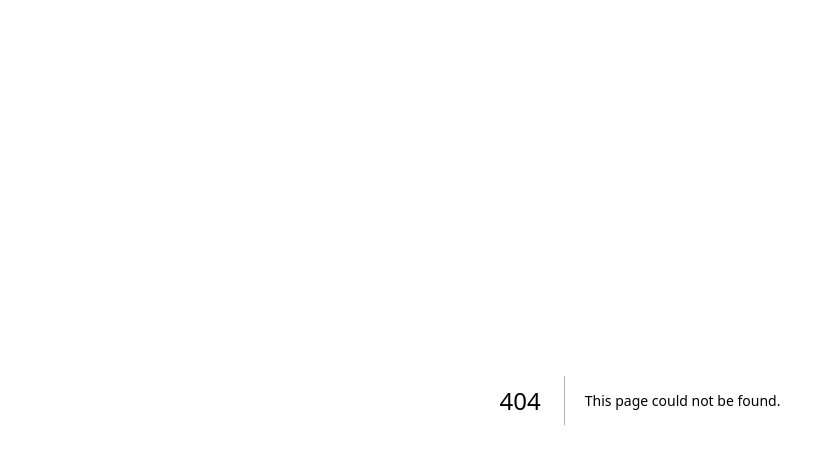
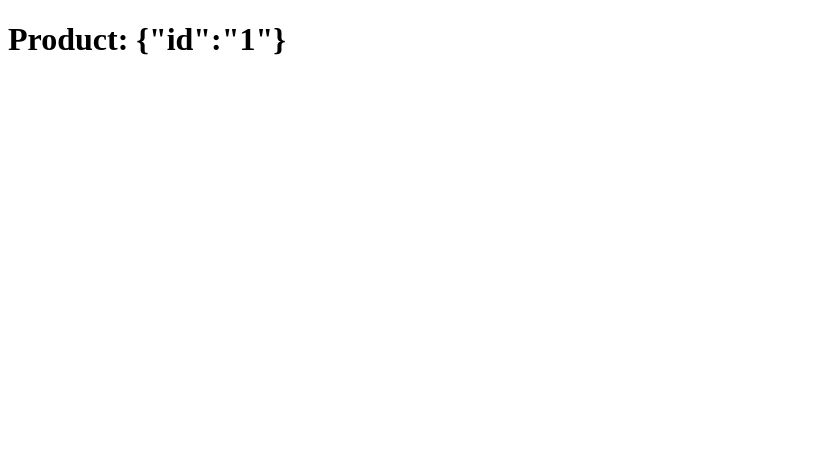
Before and after one commit to Gsilvaol/04-ignite-shop, a Next.js app: page /product/1 in a window 1280 px wide. Before the commit this address had no page. Shown: the top 464 px of the page, without its empty margins (0-835 px from the left). Built offline with nearby package versions, Linux system fonts and the light colour scheme.

Commit message:
criando rotas de aplicação

```diff
--- /dev/null
+++ b/src/pages/product/[id].tsx
@@ -0,0 +1,11 @@
+import { useRouter } from "next/router"
+
+export default function Product() {
+    const { query } = useRouter()
+
+    return (
+        <h1>
+            Product: {JSON.stringify(query)}
+        </h1>
+    )
+}
--- a/tsconfig.json
+++ b/tsconfig.json
@@ -7,7 +7,7 @@
     "noEmit": true,
     "esModuleInterop": true,
     "module": "esnext",
-    "moduleResolution": "bundler",
+    "moduleResolution": "node",
     "resolveJsonModule": true,
     "isolatedModules": true,
     "jsx": "preserve",
```
Also changed, not shown: src/pages/sucess.tsx (added, +7 -0 lines).
